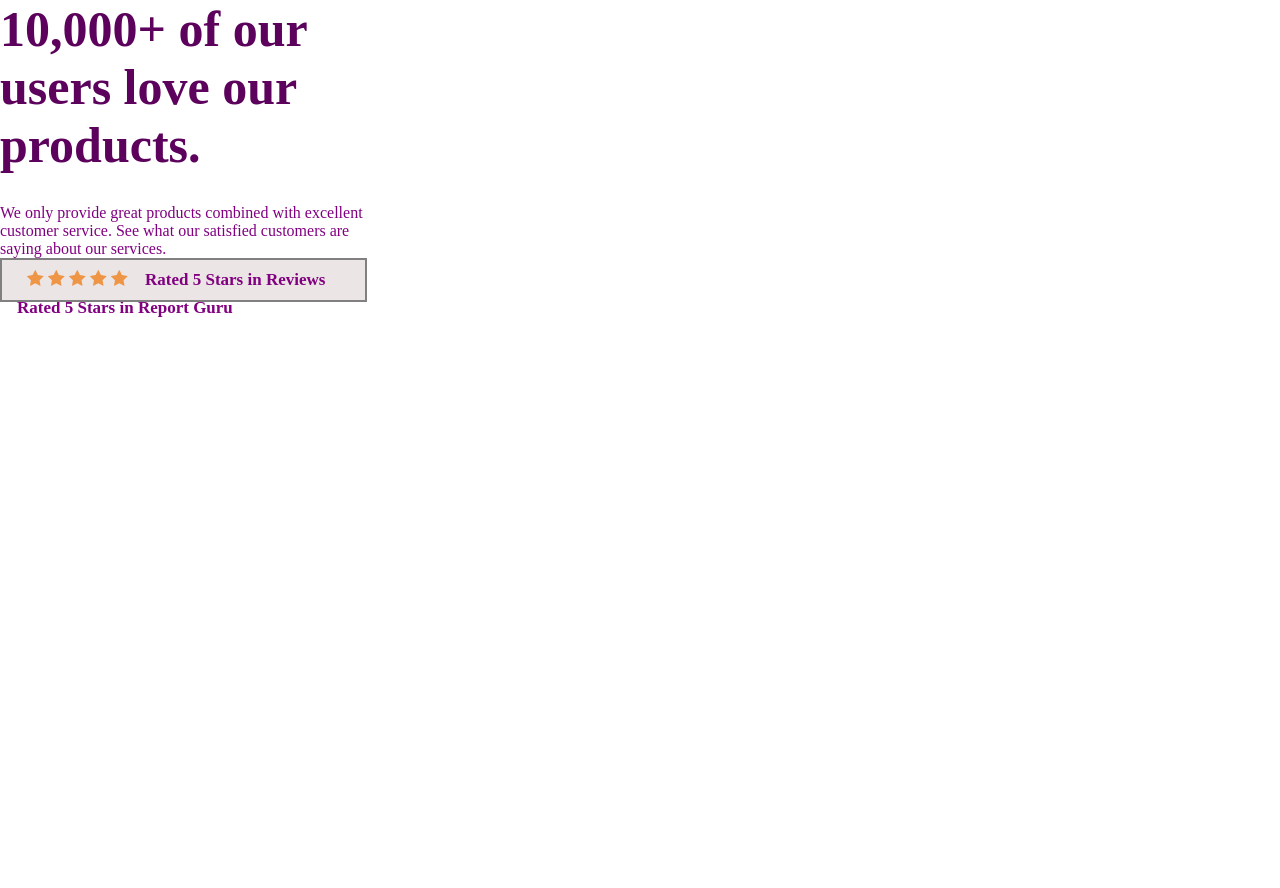
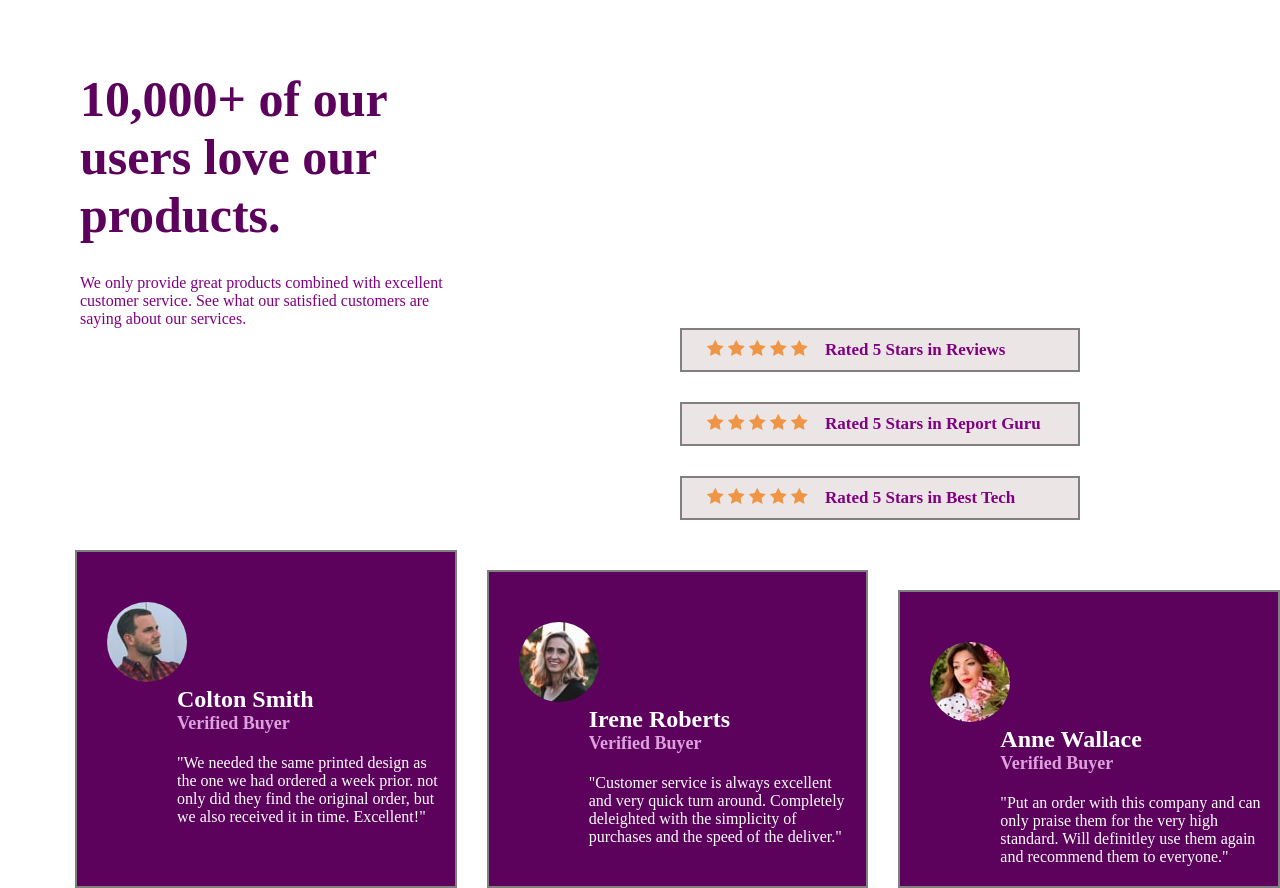
Before and after one commit to Nobriga20/SocialProof, a plain HTML site: page index.html in a window 1280 px wide. Before the commit the page ends 800 px from the top, so only its background shows below. Drawn offline with Linux system fonts and the light colour scheme.

Commit message:
last push

```diff
--- a/index.html
+++ b/index.html
@@ -16,7 +16,8 @@
                 </div>
             </div>
         </div>
-        <div class="star__container">
+        <div class="allstar__wrapper">
+        <div class="starontainer">
             <div class="star__row">
                 <div class="star__wrapper">
                     <figure class="star">
@@ -31,10 +32,9 @@
                 </div>
             </div>
         </div>
-        <div class="container__star">
-            <div class="row__star">
-                <div class="wrapper__star">
-                    <h2 class="header__star">Rated 5 Stars in Report Guru</h2>
+        <div class="starcontainer">
+            <div class="star__row">
+                <div class="star__wrapper">
             <figure class="star__img">
                 <img src="./social proof assets/icon-star.svg" alt="">
                 <img src="./social proof assets/icon-star.svg" alt="">
@@ -47,6 +47,55 @@
         </div>
     </div>
 </div>
+<div class="star__container">
+    <div class="star__row">
+        <div class="star__wrapper">
+    <figure class="star__img">
+        <img src="./social proof assets/icon-star.svg" alt="">
+        <img src="./social proof assets/icon-star.svg" alt="">
+        <img src="./social proof assets/icon-star.svg" alt="">
+        <img src="./social proof assets/icon-star.svg" alt="">
+        <img src="./social proof assets/icon-star.svg" alt="">
+    </figure>
+    <h2 class="header__star">Rated 5 Stars in Best Tech</h2>
+    </div>
+    </div>
+    </div>
+    </div>
+    <div class="buyer__wrapper">
+    <div class="colton__container">
+        <div class="colton__row">
+            <div class="colton__wrapper">
+    <img src="./social proof assets/image-colton.jpg" class="colt__img" alt="">
+    <h1 class="header">Colton Smith</h1>
+    <h2 class="verified">Verified Buyer</h2>
+    <p class="text">"We needed the same printed design as <br> the one we had ordered a week prior. not <br> only did they find the original order, but <br> we also received it in time.  Excellent!"</p>
+    </div>
+    </div>
+    </div>
+    <div class="irene__container">
+        <div class="irene__row">
+            <div class="irene__wrapper">
+                <img src="./social proof assets/image-irene.jpg" class="irene__img" alt="">
+                <h1 class="header">Irene Roberts</h1>
+                <h2 class="verified">Verified Buyer</h2>
+                <p class="text">"Customer service is always excellent <br> and very quick turn around.  Completely <br> deleighted with the simplicity of  <br> purchases and the speed of the deliver."</p>
+
+
+            </div>
+        </div>
+    </div>
+    <div class="anne__container">
+        <div class="anne__row">
+            <div contenteditable="anne__wrapper">
+                <img src="./social proof assets/image-anne.jpg" class="anne__img" alt="">
+                <h1 class="header">Anne Wallace</h1>
+                <h2 class="verified">Verified Buyer</h2>
+                <p class="text">"Put an order with this company and can <br> only praise them for the very high <br> standard.  Will definitley use them again <br> and recommend them to everyone."</p>
+            </div>
+        </div>
+    </div>
+    </div>
 
 
 
--- a/styles.css
+++ b/styles.css
@@ -8,10 +8,13 @@
     font-size: 50px;
     color: rgb(92, 2, 92);
     margin-bottom: 30px;
+    margin-left: 80px;
+    margin-top: 70px;
 }
 
 .main__text {
     color: purple;
+    margin-left: 80px;
 }
 
 .star__header {
@@ -26,12 +29,16 @@
 .star__wrapper {
     display: flex;
     border: 2px solid grey;
-    position: absolute;
-    padding-right: 40px;
+    padding-right: 5px;
     padding-bottom: 10px;
     padding-top: 10px;
     padding-left: 25px;
     background-color: rgb(235, 229, 229);
+    width: 400px;
+    margin-left: 500px;
+    margin-bottom: 30px;
+    margin-right: 20px;
+
 }
 
 .header__star {
@@ -39,3 +46,115 @@
     color: purple;
     margin-left: 17px;
 }
+
+.star__row {
+    display: flex;
+    justify-content: center;
+    flex-direction: column;
+
+}
+
+.star__container {
+
+}
+
+
+.starcontainer {
+
+}
+
+.colton__wrapper {
+    justify-content: right;
+}
+
+
+
+.verified {
+
+}
+
+.colton__row {
+
+}
+
+
+.colton__container {
+    display: flex;
+    border: 2px solid grey;
+    width: 400px;
+    background-color: rgb(92, 2, 92);
+    margin-left: 75px;
+
+
+}
+
+.irene__container {
+    display: flex;
+    border: 2px solid grey;
+    width: 400px;
+    background-color: rgb(92, 2, 92);
+    margin-left: 30px;
+    margin-top: 20px;
+}
+
+.anne__container{
+    display: flex;
+    border: 2px solid grey;
+    width: 400px;
+    background-color: rgb(92, 2, 92);
+    margin-left: 30px;
+    margin-top: 40px;
+}
+
+.header {
+    color: white;
+    margin-left: 100px;
+
+}
+
+.verified {
+    font-size: 18px;
+    color: plum;
+    margin-left: 100px;
+}
+
+.text {
+    color: white;
+    margin-top: 20px;
+    margin-bottom: 20px;
+    margin-left: 100px;
+}
+
+.colton__row {
+
+}
+
+.colt__img {
+    border-radius: 50px;
+    margin-top: 50px;
+    margin-left: 30px;
+}
+
+.irene__img {
+    border-radius: 50px;
+    margin-top: 50px;
+    margin-left: 30px;
+}
+
+.anne__img {
+    border-radius: 50px;
+    margin-top: 50px;
+    margin-left: 30px;
+}
+
+.buyer__wrapper {
+    display: flex;
+}
+
+.allstar__wrapper {
+    display: flex;
+    justify-content: flex-end;
+    align-items: center;
+    flex-direction: column;
+
+}
```
